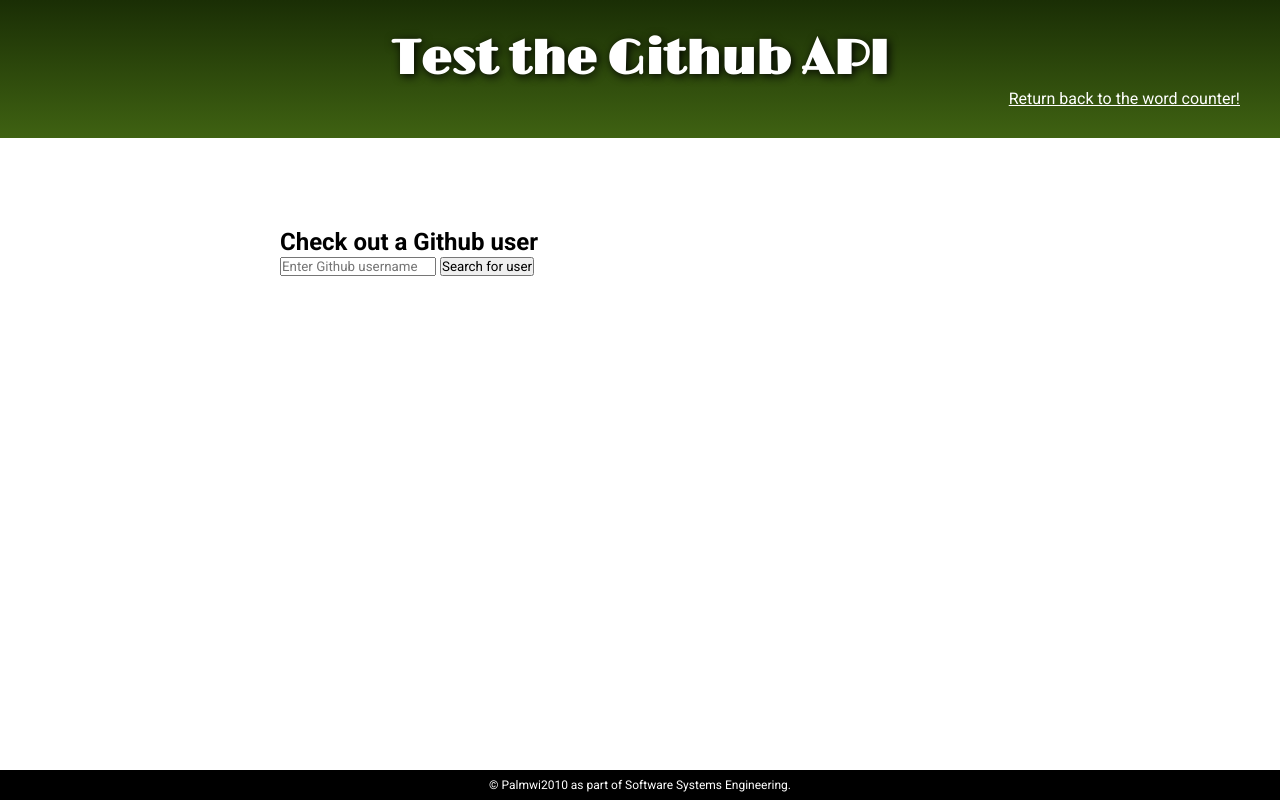
After one commit to palmwi2010/imp_flask, a Flask app: page /githubapi in a window 1280 px wide. The commit adds this page. Run offline with Flask 3, Linux system fonts and the light colour scheme.

Commit message:
github api working

```diff
--- a/app.py
+++ b/app.py
@@ -1,6 +1,9 @@
 from flask import Flask, render_template, request
 from utils import Analyzer
+
 import math
+import requests
+
 app = Flask(__name__)
 
 
@@ -27,6 +30,24 @@
 
     return render_template("results.html", text=input_text, n_words=num_words,
                            n_chars=num_characters, n_sentences=num_sentences)
+
+
+def make_request(username):
+    response = requests.get(f"https://api.github.com/users/{username}/repos")
+    if response.status_code == 200:
+        repos = response.json()
+        for repo in repos:
+            print(repo["full_name"])
+
+
+@app.route("/githubapi", methods=["GET", "POST"])
+def githubapi():
+    if request.method == "POST":
+        username = request.form.get("ghusername")
+        make_request(username)
+        return render_template("ghapi.html", username=username)
+
+    return render_template("ghapi.html")
 
 
 def add_from_string(input: str):
--- a/static/styles.css
+++ b/static/styles.css
@@ -41,6 +41,12 @@
 	font-size: 20px;
 	font-style: italic;
 	margin-top:10px;
+}
+
+.header-link {
+	text-align: right;
+	display: block;
+	padding-inline: 40px;
 }
 
 main {
--- /dev/null
+++ b/templates/ghapi.html
@@ -0,0 +1,27 @@
+<!DOCTYPE html>
+<html lang="en">
+<head>
+    <meta charset="UTF-8">
+    <meta name="viewport" content="width=device-width, initial-scale=1.0">
+    <link rel = "stylesheet" href="../static/styles.css">
+    <title>Counter</title>
+</head>
+<body>
+	<header>
+		<h1>Test the Github API</h1>
+		<a href="/" class="header-link">Return back to the word counter!</a>
+	</header>
+	<main>
+		<h2>Check out a Github user</h2>
+            <form method="post" action="/githubapi">
+                <input type="text" placeholder="Enter Github username" name="ghusername">
+			    <button type="submit">Search for user</button>
+            </form>
+        {% if username %}
+            <h2>Showing result for Github user {{username}}</h2>
+        {% endif %}
+	</main>
+	<footer>
+		&copy; Palmwi2010 as part of Software Systems Engineering.
+	</footer>
+</body>
--- a/templates/index.html
+++ b/templates/index.html
@@ -10,6 +10,7 @@
 	<header>
 		<h1>Word counter</h1>
 		<p>Provide a passage of text, and we'll run some analysis for you!</p>
+		<a href="/githubapi" class="header-link">Try out the Github API!</a>
 	</header>
 	<main>
 		<div class="toprow">
```
